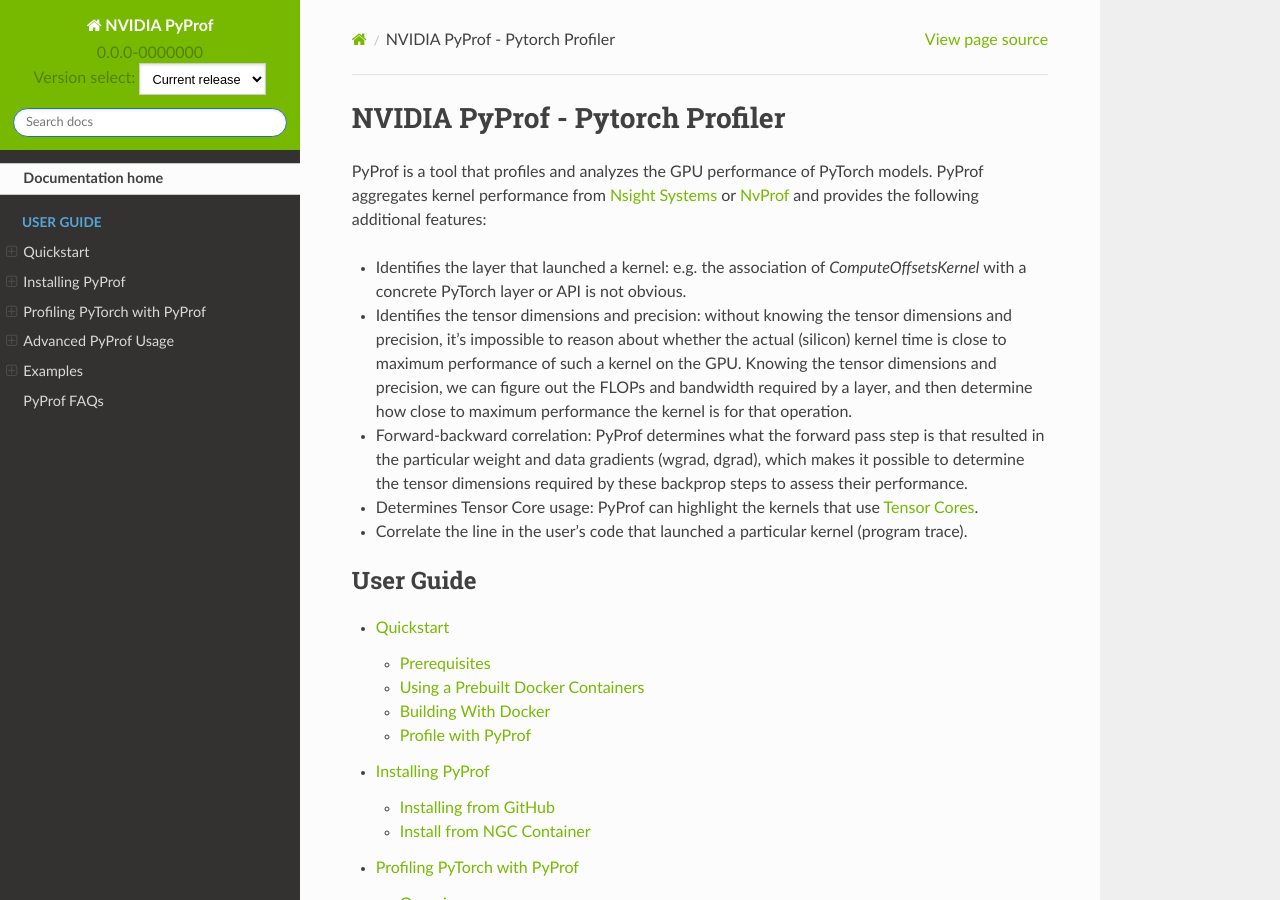
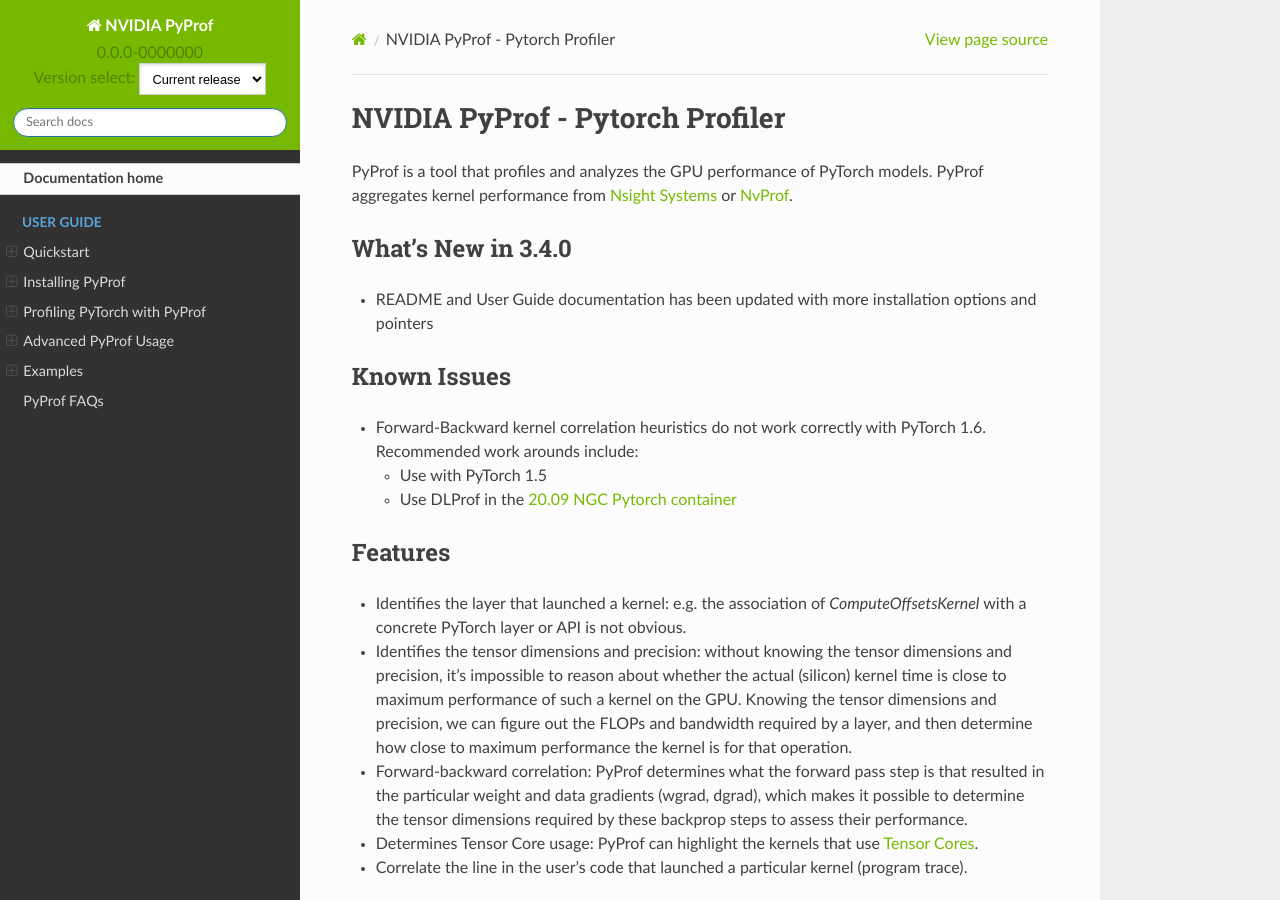
Before and after one commit to NVIDIA/PyProf, a Sphinx documentation site: the page built from docs/index.rst, in a window 1280 px wide and 900 px high. Built offline with Sphinx 7.4.7 and the Read the Docs theme 2.0.0, drawn with Linux system fonts in a browser that asks for light colours.

Commit message:
Update README and versions for 20.09 branch

```diff
--- a/README.rst
+++ b/README.rst
@@ -18,24 +18,30 @@
 PyProf - PyTorch Profiling tool
 ===============================
 
-    **NOTE: Our forward-backward kernel correlation heuristics are not working correctly
-    with PyTorch v1.6. We are working to resolve it. In the mean time, please use Pytorch
-    1.5 or the 20.03 NGC container, which you can retrieve via:** ::
-
-      docker pull http://nvcr.io/nvidia/pytorch:20.03-py3
-
-    **LATEST RELEASE: You are currently working on the master branch which
-    tracks under-development progress towards the next release. The
-    latest release of the PyProf is 3.2.0 and is available on branch** `r20.07
-    <https://github.com/NVIDIA/PyProf/blob/r20.07>`_.
-
 .. overview-begin-marker-do-not-remove
 
 PyProf is a tool that profiles and analyzes the GPU performance of PyTorch
 models. PyProf aggregates kernel performance from `Nsight Systems
 <https://developer.nvidia.com/nsight-systems>`_ or `NvProf
-<https://developer.nvidia.com/nvidia-visual-profiler>`_ and provides the
-following additional features:
+<https://developer.nvidia.com/nvidia-visual-profiler>`_.
+
+What's New in 3.4.0
+-------------------
+
+* README and User Guide documentation has been updated with more installation
+  options and pointers
+
+Known Issues
+------------
+
+* Forward-Backward kernel correlation heuristics do not work correctly with
+  PyTorch 1.6. Recommended work arounds include:
+
+  * Use with PyTorch 1.5
+  * Use DLProf in the `20.09 NGC Pytorch container <https://ngc.nvidia.com/catalog/containers/nvidia:pytorch>`_
+
+Features
+--------
 
 * Identifies the layer that launched a kernel: e.g. the association of
   `ComputeOffsetsKernel` with a concrete PyTorch layer or API is not obvious.
@@ -59,10 +65,10 @@
 
 .. overview-end-marker-do-not-remove
 
-The current release of PyProf is 3.1.0 and is available in the 20.07 release of
+The current release of PyProf is 3.4.0 and is available in the 20.09 release of
 the PyTorch container on `NVIDIA GPU Cloud (NGC) <https://ngc.nvidia.com>`_. The
-branch for this release is `r20.07
-<https://github.com/NVIDIA/PyProf/tree/r20.07>`_.
+branch for this release is `r20.09
+<https://github.com/NVIDIA/PyProf/tree/r20.09>`_.
 
 Quick Installation Instructions
 -------------------------------
--- a/docs/install.rst
+++ b/docs/install.rst
@@ -48,6 +48,6 @@
 After performing the above setup, you can pull the PyProf container
 using the following command::
 
-  docker pull nvcr.io/nvidia/pytorch:20.07-py3
+  docker pull nvcr.io/nvidia/pytorch:20.09-py3
 
-Replace *20.07* with the version of PyTorch container that you want to pull.
+Replace *20.09* with the version of PyTorch container that you want to pull.
--- a/docs/quickstart.rst
+++ b/docs/quickstart.rst
@@ -39,7 +39,7 @@
   drop down button. After cloning the repo be sure to select the r<xx.yy>
   release branch that corresponds to the version of PyProf want to use::
 
-  $ git checkout r20.07
+  $ git checkout r20.09
 
 * If you are starting with a pre-built NGC container, you will need to install
   Docker and nvidia-docker. For DGX users, see `Preparing to use NVIDIA Containers
@@ -75,7 +75,7 @@
 you want to build (or the master branch if you want to build the
 under-development version)::
 
-  $ git checkout r20.07
+  $ git checkout r20.09
 
 Then use docker to build::
 
```
Also changed, not shown: 2 other files.
